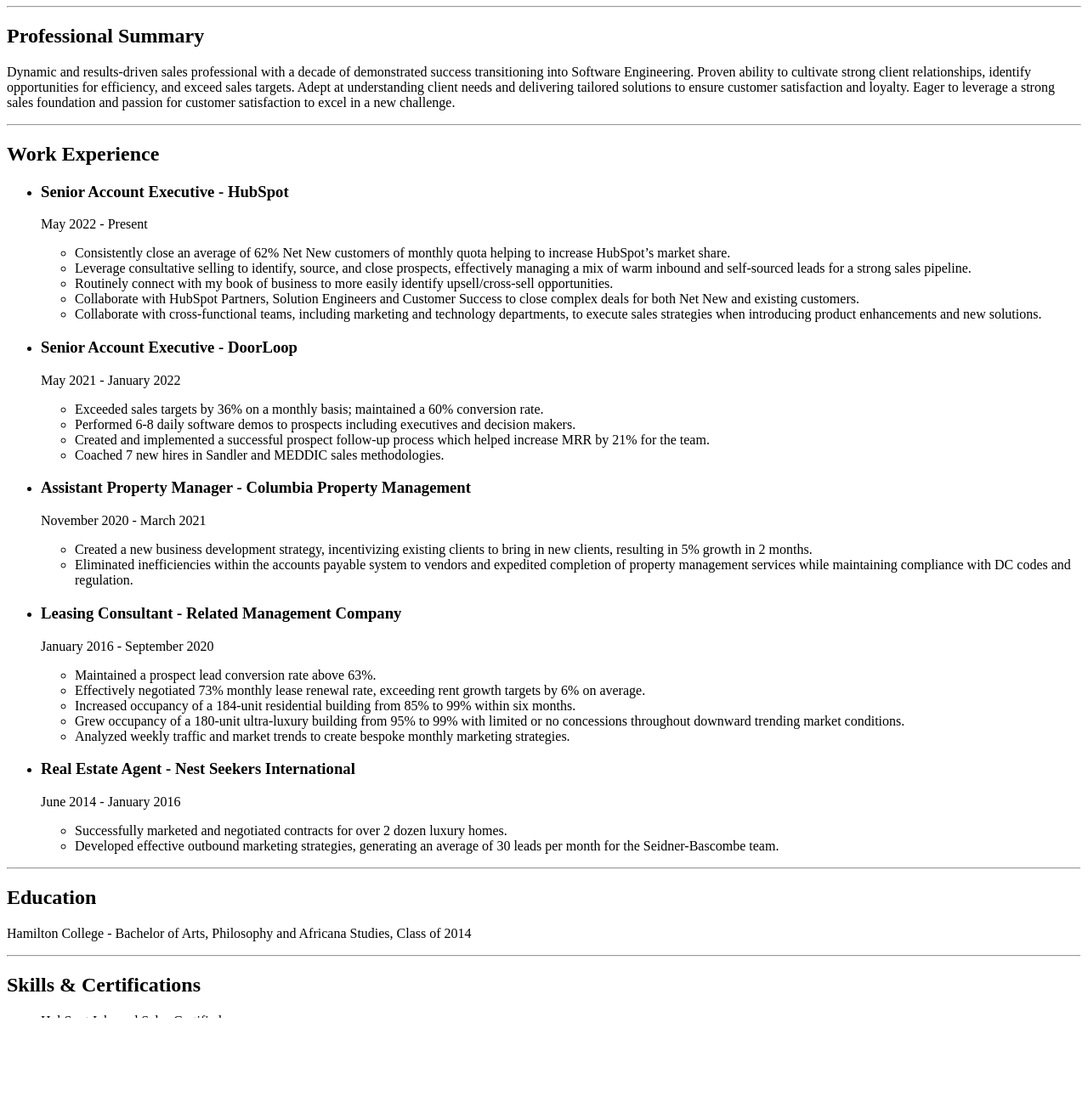
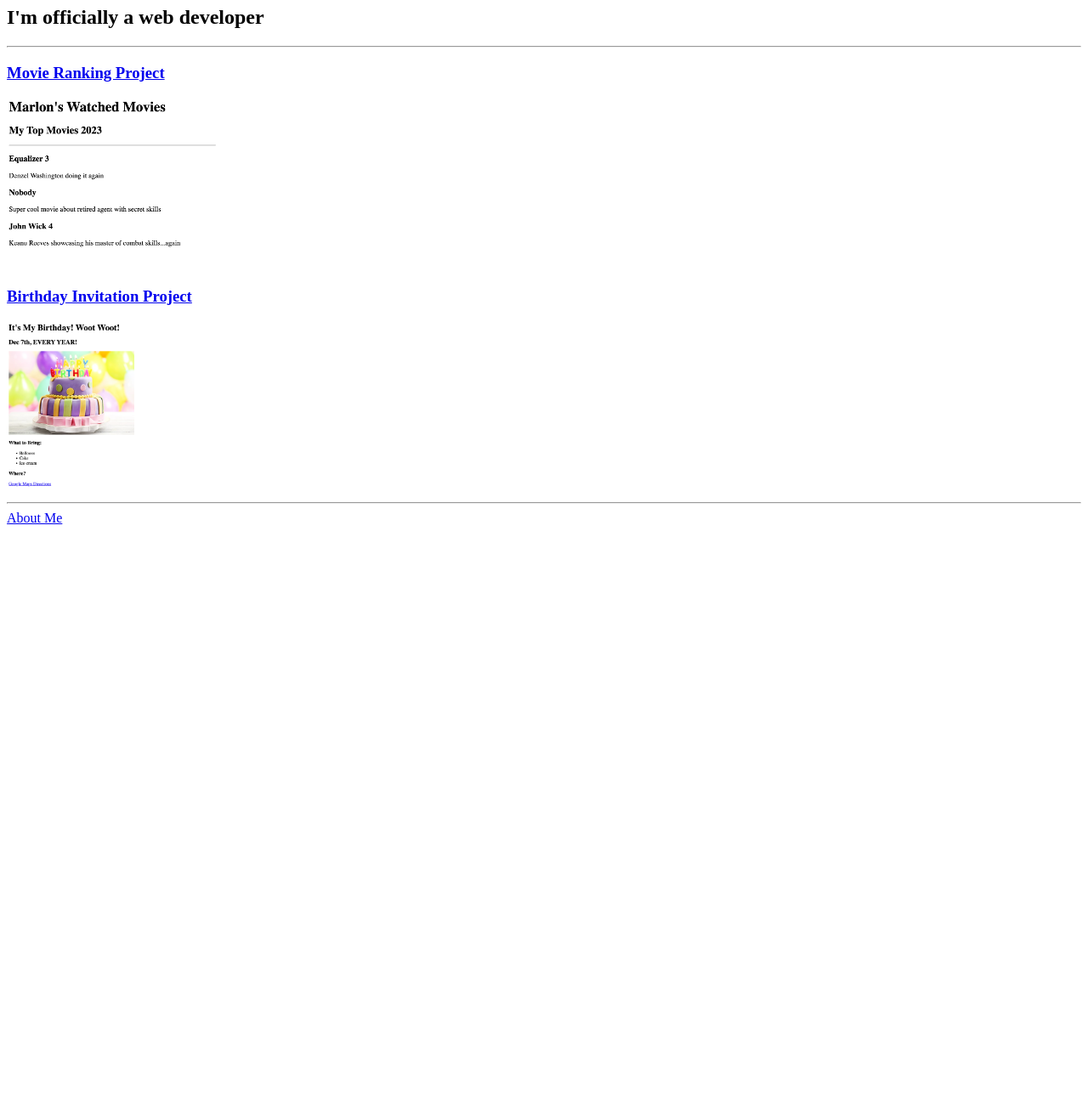
Before and after one commit to 1marlon/html-portfolio, a plain HTML site: page index.html in a window 1280 px wide. Shown: the part 73-1363 px from the top of the page at 85% size. After the commit the page ends 800 px from the top, so only its background shows below. Drawn offline with Linux system fonts and the light colour scheme.

Commit message:
Add files via upload

```diff
--- a/index.html
+++ b/index.html
@@ -1,77 +1,37 @@
+<!-- TODO 1: Create the HTML Boilerplate -->
+
+<!-- TODO 2: Add Your previous projects' HTML into the public folder -->
+
+<!-- TODO 3: Take screenshots of your project previews and add the images to the images folder -->
+
+<!-- TODO 4: Add titles/subtitles etc. -->
+
+<!-- TODO 5: Add a link to the project pages -->
+
+<!-- TODO 6: Add images to show the project previews
+HINT for TODO 6: You can use the height attribute set to 200 to make the image smaller:
+https://developer.mozilla.org/en-US/docs/Web/HTML/Element/img#attr-height -->
+
+<!-- TODO 7: Add the Contact Me and About Me page links -->
+
 <!DOCTYPE html>
 <html lang="en">
     <head>
         <meta charset="UTF-8">
-        <title>Marlon's Resume</title>
+        <title>Marlon's WebDev Projects</title>
     </head>
 
     <body>
-    <h1>Marlon Bascombe</h1>
-    <hr />
-    <h2>Professional Summary</h2>
-    <p>Dynamic and results-driven sales professional with a decade of demonstrated success transitioning into Software Engineering. Proven ability to cultivate strong client relationships, identify opportunities for efficiency, and exceed sales targets. Adept at understanding client needs and delivering tailored solutions to ensure customer satisfaction and loyalty. Eager to leverage a strong sales foundation and passion for customer satisfaction to excel in a new challenge.</p>
-    <hr/>
-    <h2>Work Experience</h2>
-    <ul>
-        <li><h3>Senior Account Executive - HubSpot</h3></li>
-        <p>May 2022 - Present</p>
-            <ul>
-                <li>Consistently close an average of 62% Net New customers of monthly quota helping to increase HubSpot’s market share.</li>
-                <li>Leverage consultative selling to identify, source, and close prospects, effectively managing a mix of warm inbound and self-sourced leads for a strong sales pipeline.</li>
-                <li>Routinely connect with my book of business to more easily identify upsell/cross-sell opportunities.</li>
-                <li>Collaborate with HubSpot Partners, Solution Engineers and Customer Success to close complex deals for both Net New and existing customers.</li>
-                <li>Collaborate with cross-functional teams, including marketing and technology departments, to execute sales strategies when introducing product enhancements and new solutions.
-                </li>
-            </ul>
-        <li><h3>Senior Account Executive - DoorLoop</h3></li>
-        <p>May 2021 - January 2022</p>
-            <ul>
-                <li>Exceeded sales targets by 36% on a monthly basis; maintained a 60% conversion rate.</li>
-                <li>Performed 6-8 daily software demos to prospects including executives and decision makers.</li>
-                <li>Created and implemented a successful prospect follow-up process which helped increase MRR by 21% for the team.</li>
-                <li>Coached 7 new hires in Sandler and MEDDIC sales methodologies.</li>
-            </ul>
-        <li><h3>Assistant Property Manager - Columbia Property Management</h3></li>
-        <p>November 2020 - March 2021</p>
-            <ul>
-                <li>Created a new business development strategy, incentivizing existing clients to bring in new clients, resulting in 5% growth in 2 months.</li>
-                <li>Eliminated inefficiencies within the accounts payable system to vendors and expedited completion of property management services while maintaining compliance with DC codes and regulation.</li>
-            </ul>
-        <li><h3>Leasing Consultant - Related Management Company</h3></li>
-        <p>January 2016 - September 2020</p>
-            <ul>
-                <li>Maintained a prospect lead conversion rate above 63%.</li>
-                <li>Effectively negotiated 73% monthly lease renewal rate, exceeding rent growth targets by 6% on average.</li>
-                <li>Increased occupancy of a 184-unit residential building from 85% to 99% within six months.</li>
-                <li>Grew occupancy of a 180-unit ultra-luxury building from 95% to 99% with limited or no concessions throughout downward trending market conditions.</li>
-                <li>Analyzed weekly traffic and market trends to create bespoke monthly marketing strategies.</li>
-            </ul>
-        <li><h3>Real Estate Agent - Nest Seekers International</h3></li>
-        <p>June 2014 - January 2016</p>
-            <ul>
-                <li>Successfully marketed and negotiated contracts for over 2 dozen luxury homes.</li>
-                <li>Developed effective outbound marketing strategies, generating an average of 30 leads per month for the Seidner-Bascombe team.</li>
-            </ul>
-    </ul>
-    <hr/>
-    <h2>Education</h2>
-    <p>Hamilton College - Bachelor of Arts, Philosophy and Africana Studies, Class of 2014</p>
-    <hr/>
-    <h2>Skills & Certifications</h2>
-        <ul>
-            <li>HubSpot Inbound Sales Certified</li>
-            <li>HubSpot Inbound Marketing Certified</li>
-            <li>Accredited Residential Manager</li>
-            <li>Spanish - Limited Working Proficiency</li>
-            <li>Russian - Limited Working Proficiency</li>
-            <li>German - Elementary Proficiency</li>
-        </ul>
-    <hr/>
-    <h2>Other</h2>
-    <p><a href="./Public/hobbies.html">My Hobbies</a></p>
+        <h1>Marlon Bascombe's Portfolio</h1>
+        <h2>I'm officially a web developer</h2>
+        <hr/>
+
+        <h3><a href="./public/movie-ranking.html">Movie Ranking Project</a></h3>
+        <img src="./assets/images/movie-list.png" height="200" alt="screenshot of a list of movies">
+
+        <h3><a href="./public/birthday-invite.html">Birthday Invitation Project</a></h3>
+        <img src="./assets/images/bday-invite.png" height="200" alt="bday invite preview screenshot">
+        <hr />
+        <a href="./public/about.html">About Me</a>
     </body>
-
-    <footer>
-       <p>© Marlon Bascombe. All rights reserved.</p>
-    </footer>
 </html>
```
